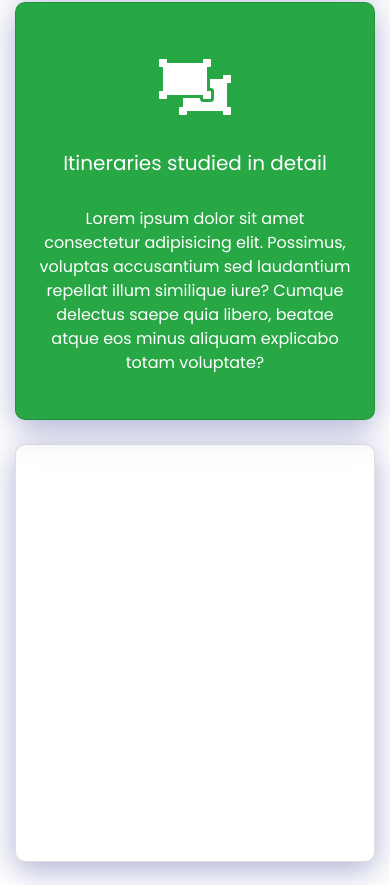
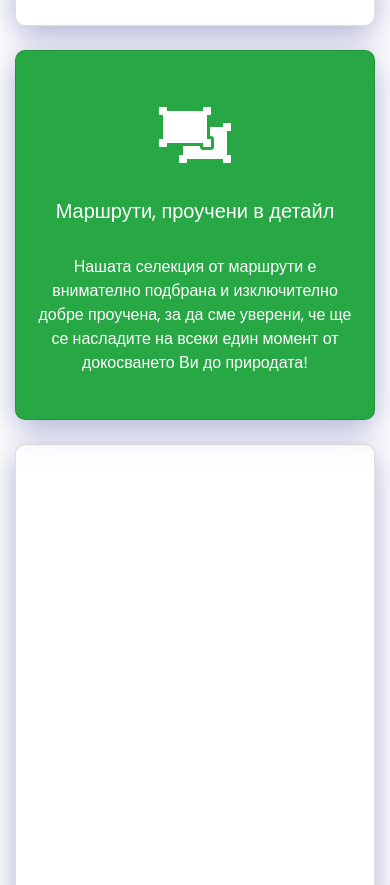
Before and after one commit to IrinaSpasova/Other, a plain HTML site: page index.html in a window 390 px wide. Shown: the part 1112-1997 px from the top of the page. Drawn offline with nearby package versions, Linux system fonts and the light colour scheme; a web font is replaced by a local one.

Commit message:
Update index.html

```diff
--- a/index.html
+++ b/index.html
@@ -32,7 +32,7 @@
       <div class="container">
 
         <a class="navbar-brand" href="#home">
-          <h3 class="text-white">BEAR</h3>
+          <h3 class="text-white">BEAR.bg</h3>
         </a>
 
         <!--Collapse button -->
@@ -115,7 +115,7 @@
                   <span class="text-warning">красотата</span><br>
                   на природата</h1>
                 <p class="mb-4 pb-2 text-white">
-                Приложението Bear.bg Ви позволява да се наслаждавате на природата в сигурна и спокойна среда! Актуална, любопитна и полезна информация само на клик разстояние, събрана с грижа за Вас и за дивите животни.
+                Приложението Bear.bg Ви позволява да се наслаждавате на природата в сигурна и спокойна среда! Актуална, любопитна и полезна информация само на клик разстояние, независима от наличие на Интернет, събрана с грижа за Вас и за дивите животни.
                 </p>
 
                 <div>
@@ -147,15 +147,13 @@
           <div class="card text-center hov">
             <div class="card-body">
               <p class="mt-4 pt-2">
-                <i class="fas fa-hamburger fa-4x text-white"></i>
+                <i class="fas fa-info-circle fa-4x text-white"></i>
               </p>
               <h5 class="font-weight-normal my-4 py-2">
-                <a href="#" class="text-white">Room and food included</a>
+                <a href="#" class="text-white">Получавай и споделяй информация</a>
               </h5>
               <p class="text-white mb-4">
-                Lorem ipsum dolor sit amet consectetur adipisicing elit. Possimus, voluptas accusantium sed laudantium
-                repellat illum similique iure? Cumque delectus saepe quia libero, beatae atque eos minus aliquam
-                explicabo totam voluptate?
+                С нашето приложение може не само да получавате информация за наличие на диви животни наоколо, но и да изпращата сигнали до институциите, натоварени с опазването на природата, както и да покажете на своите приятели красотата, която Ви заобикаля!
               </p>
             </div>
           </div>
@@ -170,14 +168,12 @@
                 <i class="fas fa-object-ungroup fa-4x text-white"></i>
               </p>
               <h5 class="font-weight-normal my-4 py-2">
-                <a href="#" class="text-white">Itineraries studied in detail
+                <a href="#" class="text-white">Маршрути, проучени в детайл
                   <!--
   Маршрутите са проучени подробно--></a>
               </h5>
               <p class="text-white mb-4">
-                Lorem ipsum dolor sit amet consectetur adipisicing elit. Possimus, voluptas accusantium sed laudantium
-                repellat illum similique iure? Cumque delectus saepe quia libero, beatae atque eos minus aliquam
-                explicabo totam voluptate?
+                Нашата селекция от маршрути е внимателно подбрана и изключително добре проучена, за да сме уверени, че ще се насладите на всеки един момент от докосването Ви до природата!
               </p>
             </div>
           </div>
@@ -192,12 +188,10 @@
                 <i class="fas fa-chart-line fa-4x text-white"></i>
               </p>
               <h5 class="font-weight-normal my-4 py-2">
-                <a href="#" class="text-white">Everything organized</a>
+                <a href="#" class="text-white">Всичко е организирано</a>
               </h5>
               <p class="text-white mb-4">
-                Lorem ipsum dolor sit amet consectetur adipisicing elit. Possimus, voluptas accusantium sed laudantium
-                repellat illum similique iure? Cumque delectus saepe quia libero, beatae atque eos minus aliquam
-                explicabo totam voluptate?
+               Независимо дали попълвате личната си колекция от снимки на флората и фауната, дали търсите информация за определен вид или просто искате да се разходите без да се чудите какво да правите ако попаднете на диво животно- в BEAR.bg ще откриете всичко на едно място, за да не загубите нито ено прецивяване!
               </p>
             </div>
           </div>
```
